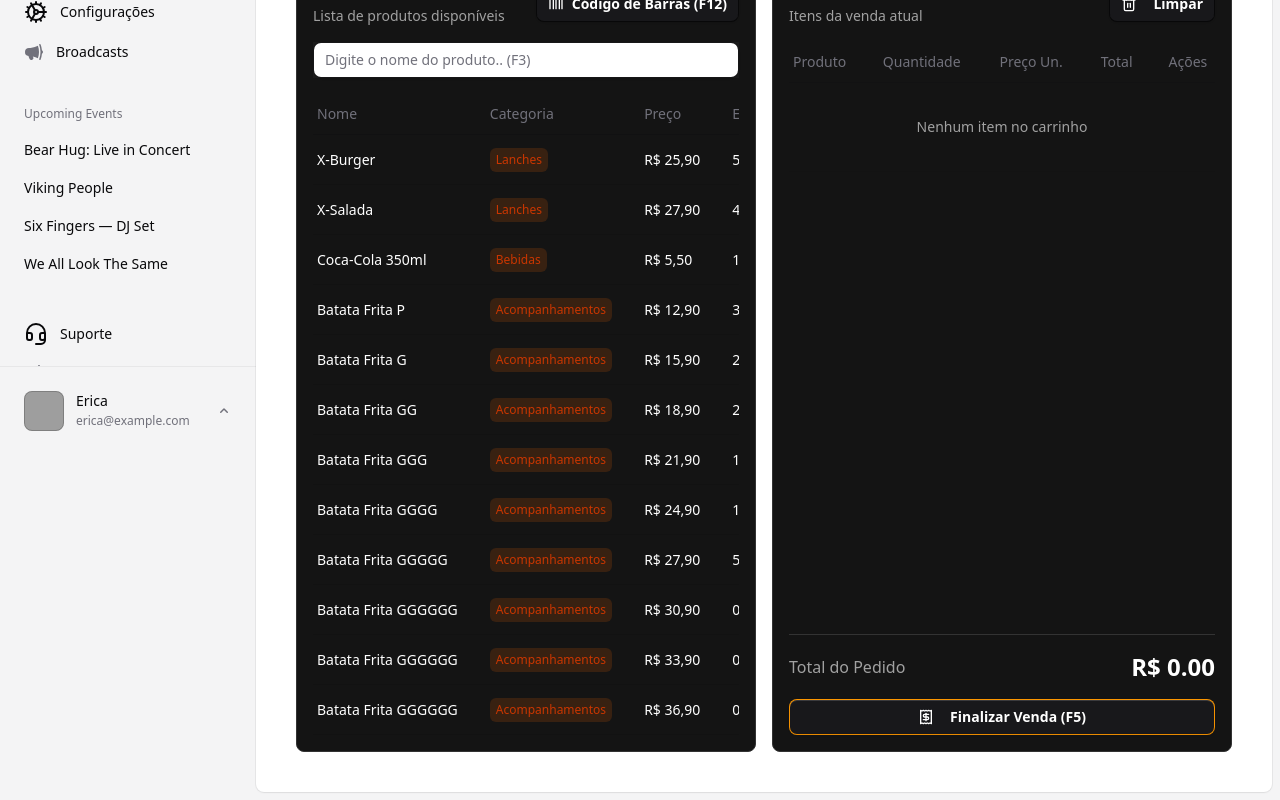
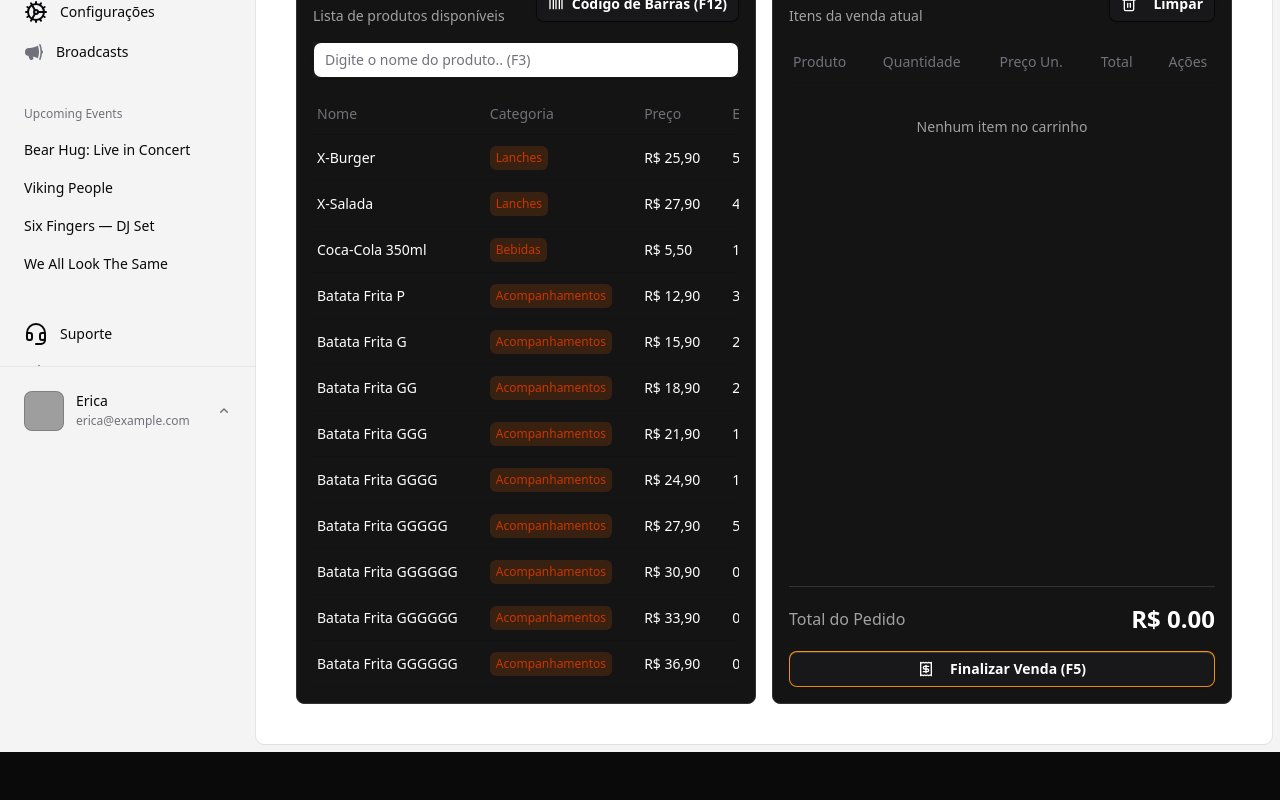
Before and after one commit to pabloalves01/gastro-flow, a React (Vite) app in the folder frontend/: page /pdv in a window 1280 px wide. Shown: the part 345-1145 px from the top of the page. After the commit the page ends 1097 px from the top, so only its background shows below. Built offline with nearby package versions, Linux system fonts and the light colour scheme; grey boxes are pictures that could not be loaded.

Commit message:
Update pdv.tsx

```diff
--- a/frontend/src/pages/pdv/pdv.tsx
+++ b/frontend/src/pages/pdv/pdv.tsx
@@ -262,7 +262,7 @@ export default function PDV() {
                       <TableHeader>Categoria</TableHeader>
                       <TableHeader>Preço</TableHeader>
                       <TableHeader>Estoque</TableHeader>
-                      <TableHeader>Ações</TableHeader>
+                      {/* <TableHeader>Ações</TableHeader> */}
                     </TableRow>
                   </TableHead>
                   <TableBody>
@@ -283,14 +283,15 @@ export default function PDV() {
                         <TableCell className="text-white">
                           {product.stock}
                         </TableCell>
-                        <TableCell>
+                        {/* TODO: Tem um bug aqui, quando seleciona um pelo mouse clicando no botao e depois seleciona outro pelo teclado ele adiciona os dois juntos */}
+                        {/* <TableCell>
                           <Button
                             className="text-[#FF9800] hover:text-[#FF9800] hover:bg-[#1B1B1B]"
                             onClick={() => addToCart(product)}
                           >
                             <Plus className="w-4 h-4" />
                           </Button>
-                        </TableCell>
+                        </TableCell> */}
                       </TableRow>
                     ))}
                   </TableBody>
```
